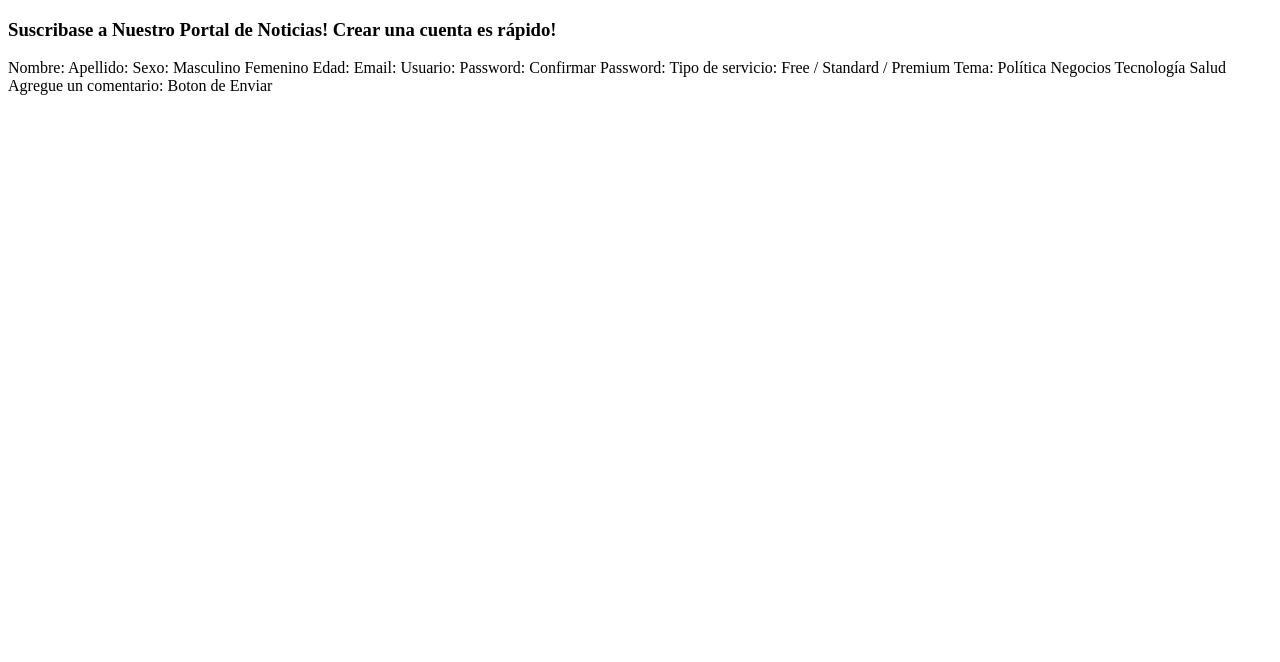
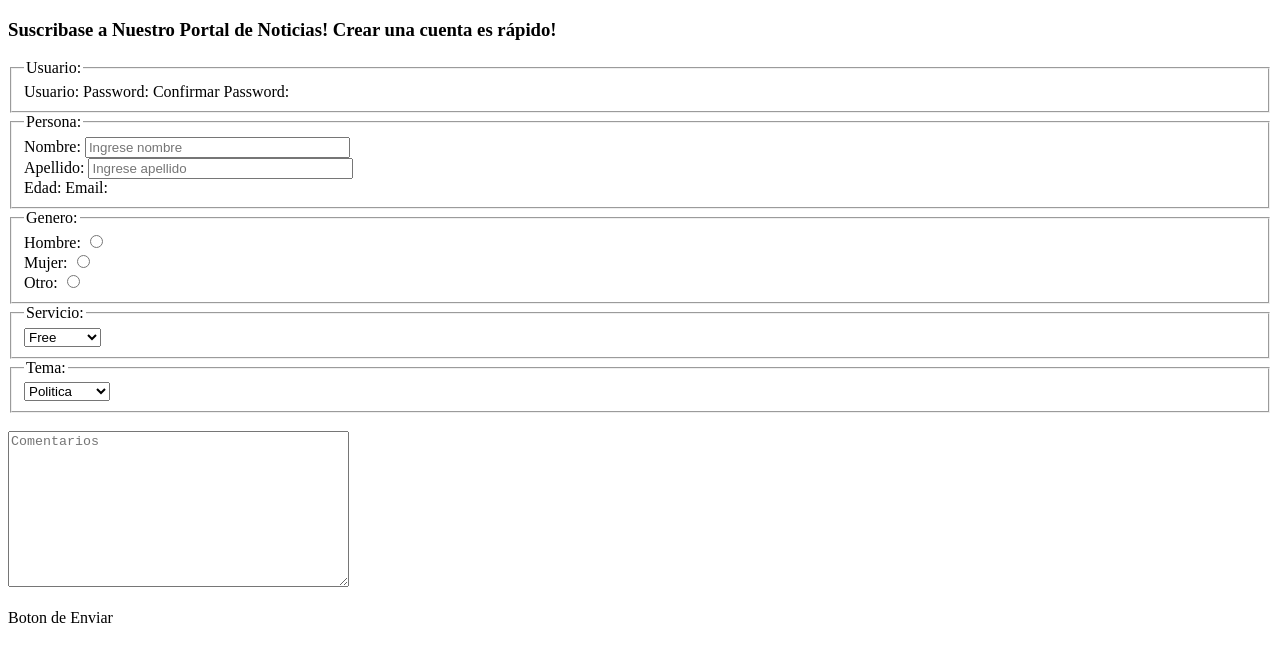
Before and after one commit to UCC-LabCompu2/ejercicios2023-Kevinmass, a plain HTML site: page Ejercicios-HTML/ej_formulario.html in a window 1280 px wide. Drawn offline with Linux system fonts and the light colour scheme.

Commit message:
Se agrego la version modificada de ej form, falta boton

```diff
--- a/Ejercicios-HTML/ej_formulario.html
+++ b/Ejercicios-HTML/ej_formulario.html
@@ -18,26 +18,67 @@
     https://www.w3schools.com/html/tryit.asp?filename=tryhtml_elem_output-->
 
 <h3>Suscribase a Nuestro Portal de Noticias! Crear una cuenta es rápido!</h3>
-Nombre:
-Apellido:
-Sexo: Masculino Femenino
-Edad:
-Email:
-Usuario:
+<form name="Formulario ejercicio">
+    <fieldset>
+        <legend>Usuario:</legend>
+        Usuario:
 Password:
 Confirmar Password:
+    </fieldset>
+    <fieldset>
+        <legend>Persona:</legend>
+        <label for="nombre"> Nombre:</label>
+        <input type="text" size="30" id="nombre" placeholder="Ingrese nombre "><br>
+        <label for="nombre"> Apellido:</label>
+        <input type="text" size="30" id="apellido" placeholder="Ingrese apellido "><br>
+        Edad:
+Email:
 
-Tipo de servicio: Free / Standard / Premium
-Tema:
-Política
-Negocios
-Tecnología
-Salud
 
-Agregue un comentario:
+    </fieldset>
+
+<fieldset>
+    <legend>Genero: </legend>
+    <label for="hombre">Hombre:</label>
+    <input type="radio" name="gender" value="masculino" > <br>
+<label for="mujer">Mujer:</label>
+<input type="radio" name="gender" value="femenino" > <br>
+<label for="otro">Otro:</label>
+<input type="radio" name="gender" value="nobinario" > <br>
+
+</fieldset>
+
+
+<fieldset>
+    <legend>Servicio:</legend>
+
+    <select name="Servicio">
+
+        <option value="Free">Free</option>
+        <option value="Standard">Standard</option>
+        <option value="Premiun">Premiun</option>
+    </select>
+</fieldset>
+
+<fieldset>
+    <legend>Tema:</legend>
+
+    <select name="Servicio">
+
+        <option value="politica">Politica</option>
+        <option value="negocios">Negocios</option>
+        <option value="tecnologia">Tecnologia</option>
+        <option value="salud">Salud</option>
+    </select>
+</fieldset>
+<br>
+<textarea name="comentarios" rows="10" cols="40" placeholder="Comentarios"></textarea>
+<br><br>
 
 Boton de Enviar
 
 
+</form>
+
 </body>
 </html>
```
